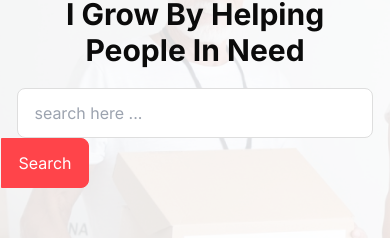
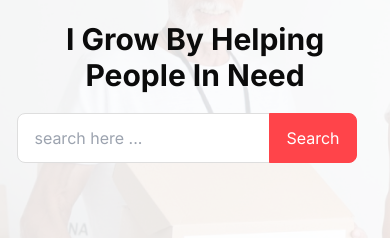
Before and after one commit to tushar-454/donation-campaign-react, a React (Vite) app: page / in a window 390 px wide. Shown: the part 161-399 px from the top of the page. Built offline with nearby package versions, Linux system fonts and the light colour scheme.

Commit message:
responsive issue fix on hero search group part

```diff
--- a/src/Components/Home/Hero.jsx
+++ b/src/Components/Home/Hero.jsx
@@ -31,7 +31,10 @@ const Hero = ({ searchFunc, doFullAllCard }) => {
               </h1>
             </div>
             <div className='searchGroup flex justify-center items-center'>
-              <form onSubmit={handleSearch}>
+              <form
+                onSubmit={handleSearch}
+                className='flex justify-center items-center'
+              >
                 <input
                   type='search'
                   placeholder='search here ...'
```
